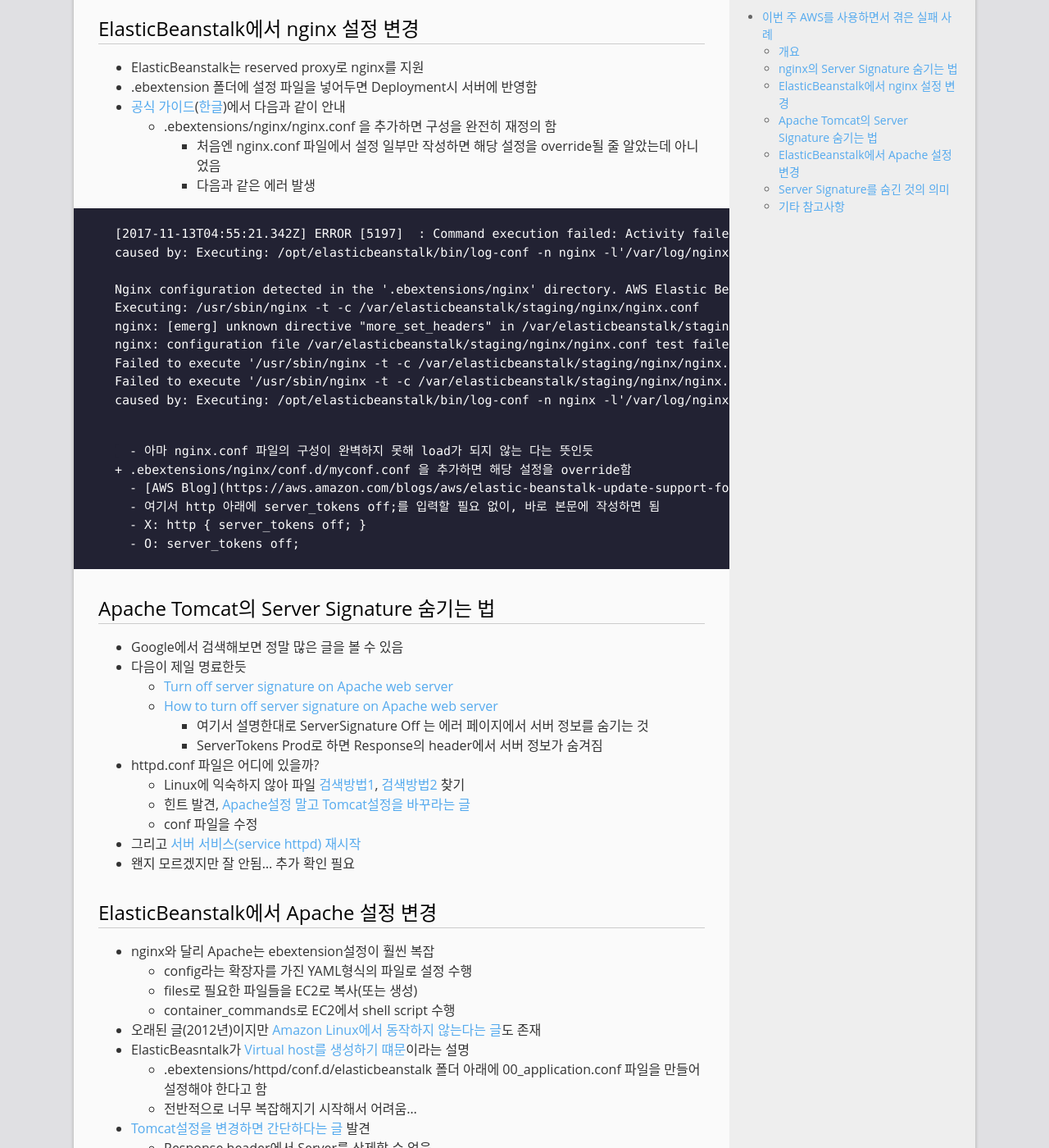
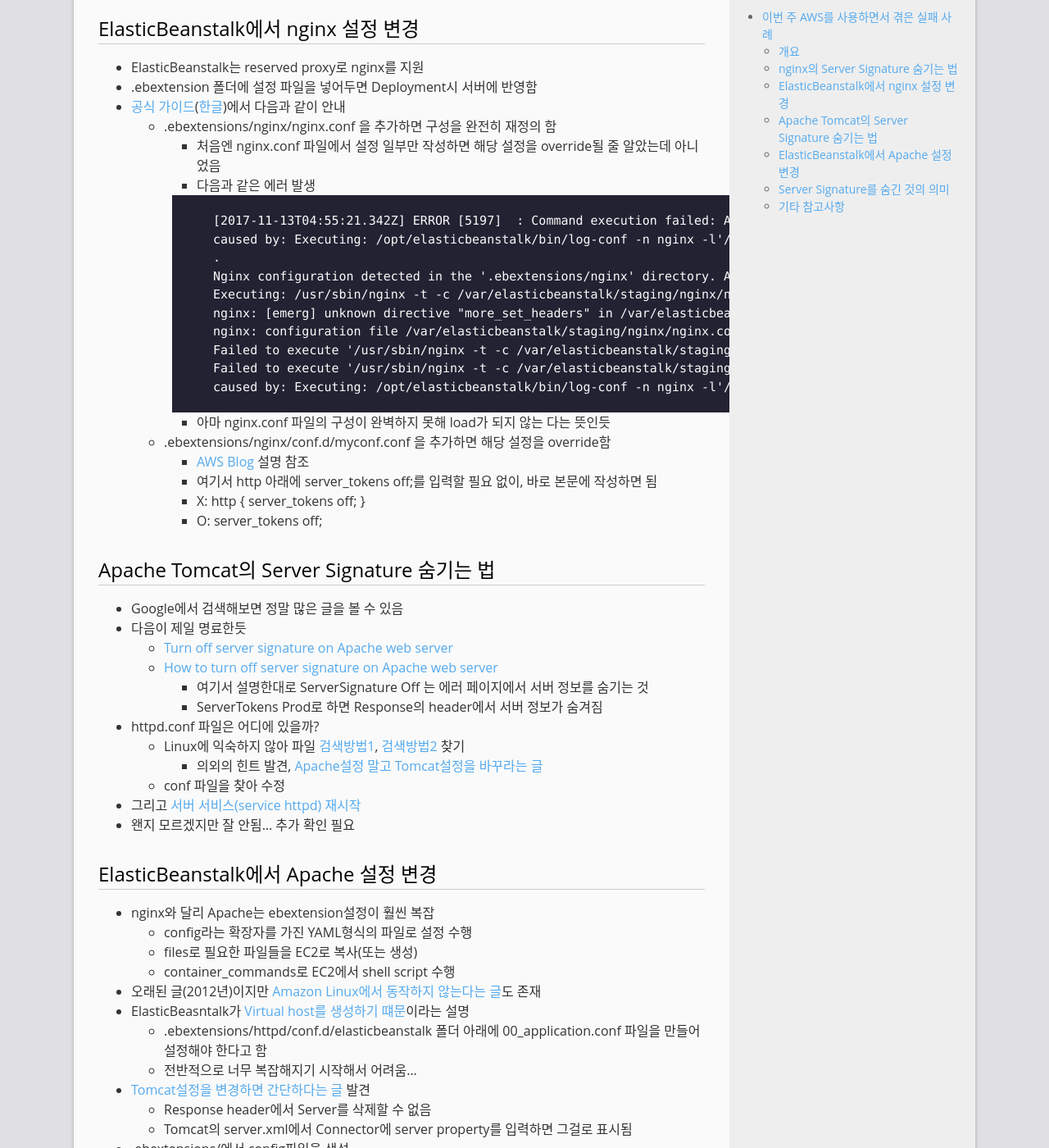
Before and after one commit to mystria/mystria.github.io, a Jekyll site: the page built from _posts/2017-11-14-fail-case-ebextension-server-signature.md, in a window 1280 px wide and 1400 px high, scrolled down 1093 px. Shown: the whole window at 82% size. Built offline with Jekyll 4.4.1, drawn with Linux system fonts in a browser that asks for light colours; comment, search, counter and statistics services are not loaded.

Commit message:
Fix code block

```diff
--- a/_posts/2017-11-14-fail-case-ebextension-server-signature.md
+++ b/_posts/2017-11-14-fail-case-ebextension-server-signature.md
@@ -40,11 +40,10 @@
     + .ebextensions/nginx/nginx.conf 을 추가하면 구성을 완전히 재정의 함
       - 처음엔 nginx.conf 파일에서 설정 일부만 작성하면 해당 설정을 override될 줄 알았는데 아니었음
       - 다음과 같은 에러 발생
-
-~~~
+        ~~~
 [2017-11-13T04:55:21.342Z] ERROR [5197]  : Command execution failed: Activity failed. (ElasticBeanstalk::ActivityFatalError)
 caused by: Executing: /opt/elasticbeanstalk/bin/log-conf -n nginx -l'/var/log/nginx/*'
-
+.
 Nginx configuration detected in the '.ebextensions/nginx' directory. AWS Elastic Beanstalk will no longer manage the Nginx configuration for this environment.
 Executing: /usr/sbin/nginx -t -c /var/elasticbeanstalk/staging/nginx/nginx.conf
 nginx: [emerg] unknown directive "more_set_headers" in /var/elasticbeanstalk/staging/nginx/nginx.conf:2
@@ -52,7 +51,7 @@
 Failed to execute '/usr/sbin/nginx -t -c /var/elasticbeanstalk/staging/nginx/nginx.conf'
 Failed to execute '/usr/sbin/nginx -t -c /var/elasticbeanstalk/staging/nginx/nginx.conf' (ElasticBeanstalk::ExternalInvocationError)
 caused by: Executing: /opt/elasticbeanstalk/bin/log-conf -n nginx -l'/var/log/nginx/*'
-~~~
+        ~~~
       - 아마 nginx.conf 파일의 구성이 완벽하지 못해 load가 되지 않는 다는 뜻인듯
     + .ebextensions/nginx/conf.d/myconf.conf 을 추가하면 해당 설정을 override함
       - [AWS Blog](https://aws.amazon.com/blogs/aws/elastic-beanstalk-update-support-for-java-and-go/) 설명 참조
@@ -69,8 +68,8 @@
       - ServerTokens Prod로 하면 Response의 header에서 서버 정보가 숨겨짐
   * httpd.conf 파일은 어디에 있을까?
     + Linux에 익숙하지 않아 파일 [검색방법1](https://serverfault.com/questions/49879/cant-find-httpd-conf), [검색방법2](https://www.digitalocean.com/community/tutorials/how-to-use-find-and-locate-to-search-for-files-on-a-linux-vps) 찾기
-    + 힌트 발견, [Apache설정 말고 Tomcat설정을 바꾸라는 글](https://stackoverflow.com/questions/10928516/unable-to-find-httpd-conf)
-    + conf 파일을 수정
+      - 의외의 힌트 발견, [Apache설정 말고 Tomcat설정을 바꾸라는 글](https://stackoverflow.com/questions/10928516/unable-to-find-httpd-conf)
+    + conf 파일을 찾아 수정
   * 그리고 [서버 서비스(service httpd) 재시작](https://stackoverflow.com/questions/4062723/restart-httpd-after-changes-in-the-httpd-conf)
   * 왠지 모르겠지만 잘 안됨... 추가 확인 필요
 
```
